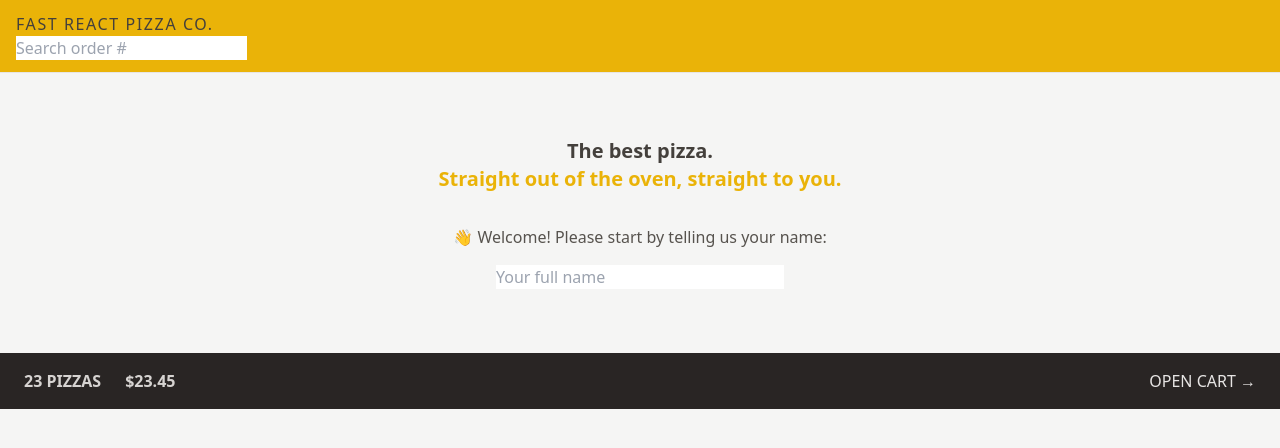
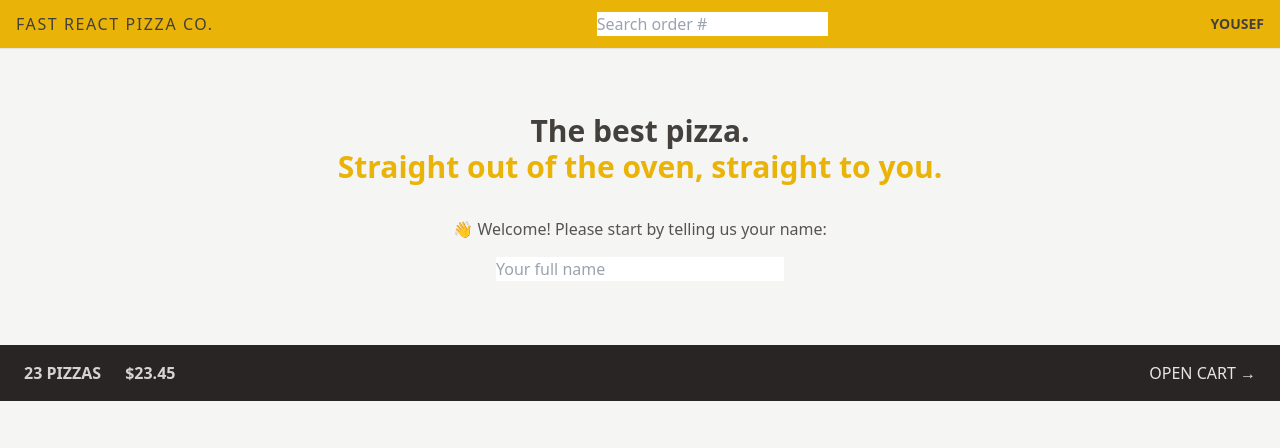
Before and after one commit to Darthdevv/Fast-React-Pizza, a React (Vite) app: page / in a window 1280 px wide. Shown: the top 448 px of the page. Built offline with nearby package versions, Linux system fonts and the light colour scheme.

Commit message:
🍕 styling home

```diff
--- a/src/features/user/Username.jsx
+++ b/src/features/user/Username.jsx
@@ -1,7 +1,7 @@
 
 function Username() {
   return (
-    <div className="hidden text-sm font-semibold">Yousef</div>
+    <div className="hidden md:block text-sm font-semibold">Yousef</div>
   )
 }
 
--- a/src/ui/Header.jsx
+++ b/src/ui/Header.jsx
@@ -5,7 +5,7 @@ import Username from "../features/user/Username"
 
 function Header() {
   return (
-    <header className=" border-b border-stone-200 bg-yellow-500 uppercase px-4 sm:px-66 py-3">
+    <header className="flex items-center justify-between border-b border-stone-200 bg-yellow-500 uppercase px-4 sm:px-66 py-3">
       <Link className=" tracking-widest " to='/'>Fast React Pizza Co.</Link>
       <SearchOrder/>
       <Username/>
--- a/src/ui/Home.jsx
+++ b/src/ui/Home.jsx
@@ -3,7 +3,7 @@ import CreateUser from '../features/user/CreateUser';
 function Home() {
   return (
     <div className=' my-10 text-center sm:my-16'>
-      <h1 className=" mb-8 text-xl font-semibold">
+      <h1 className=" mb-8 text-xl font-semibold md:text-3xl">
 
         The best pizza.
         <br />
```
